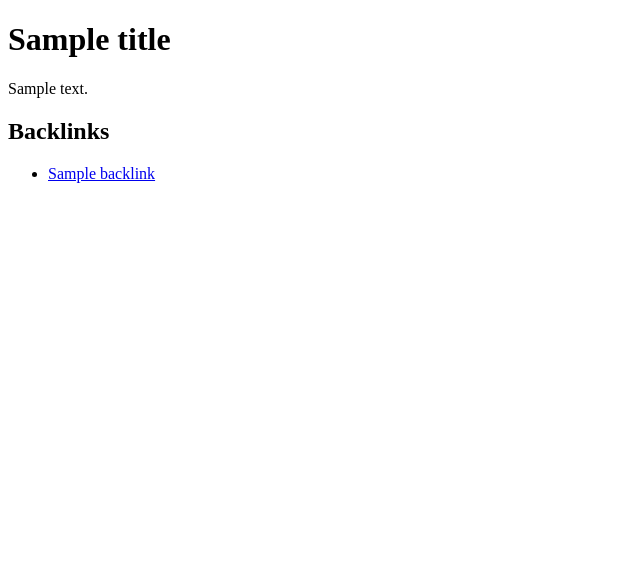
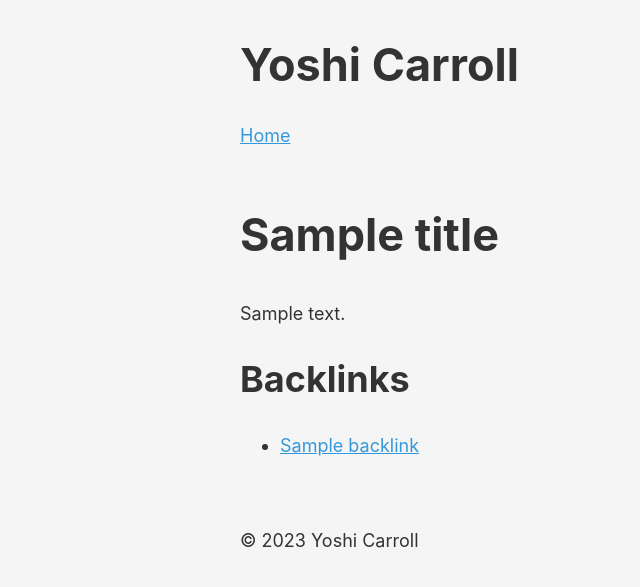
Before and after one commit to yoshicarroll/blog, a Python web app: template src/templates/post_template.html in a window 1280 px wide. Shown: the top 587 px of the page, without its empty margins (0-640 px from the left). Run offline with Jinja, Linux system fonts and the light colour scheme; the template is opened without the code that fills it: most values are stand-ins (such as "Sample title", 1, 10 or a date in 2020).

Commit message:
Add some styles!

```diff
--- a/src/main.py
+++ b/src/main.py
@@ -32,7 +32,7 @@ def convert_md_to_html(body_md):
     """
     This function takes the body of a markdown file and converts it to HTML.
     """
-    body_html = markdown.markdown(body_md, extensions=[WikiLinkExtension(base_url='./', end_url='.html')])
+    body_html = markdown.markdown(body_md, extensions=['fenced_code', WikiLinkExtension(base_url='./', end_url='.html')])
     return body_html
 
 def render_template(template_path, output_path, variables):
--- a/src/templates/post_template.html
+++ b/src/templates/post_template.html
@@ -2,21 +2,33 @@
 <html>
 <head>
     <title>{{ title }}</title>
+    <link rel="stylesheet" href="../static/styles.css">
 </head>
 <body>
+    <header>
+        <h1>Yoshi Carroll</h1>
+        <nav>
+            <a href="index.html">Home</a>
+        </nav>
+    </header>
+    <main>
+        <article>
             <h1>{{ title }}</h1>
             {{ content|safe }}
-
+        </article>
         {% if backlinks %}
+        <section>
             <h2>Backlinks</h2>
             <ul>
                 {% for backlink in backlinks %}
-        <li>
-            <a href="{{ backlink.url }}">{{ backlink.title }}</a>
-        </li>
+                <li><a href="{{ backlink.url }}">{{ backlink.title }}</a></li>
                 {% endfor %}
             </ul>
+        </section>
         {% endif %}
-
+    </main>
+    <footer>
+        <p>&copy; 2023 Yoshi Carroll</p>
+    </footer>
 </body>
 </html>
--- /dev/null
+++ b/static/styles.css
@@ -0,0 +1,102 @@
+body {
+  font-family: -apple-system, BlinkMacSystemFont, "Segoe UI", Roboto, Oxygen, Ubuntu, Cantarell, "Open Sans", "Helvetica Neue", sans-serif;
+  color: #333;
+  background-color: #f5f5f5;
+  padding: 0 20px;
+  line-height: 1.6;
+  font-size: 18px;
+
+  display: grid;
+  grid-template-columns: 1fr minmax(auto, 800px) 1fr;
+  grid-template-rows: auto 1fr auto;
+  gap: 20px;
+}
+
+header {
+  grid-column: 2 / 3;
+}
+
+main {
+  grid-column: 2 / 3;
+}
+
+footer {
+  grid-column: 2 / 3;
+}
+
+h1, h2, h3, h4, h5, h6 {
+  color: #333;
+  line-height: 1.2;
+}
+
+h1 {
+  font-size: 2.5em;
+}
+
+h2 {
+  font-size: 2em;
+}
+
+h3 {
+  font-size: 1.75em;
+}
+
+h4 {
+  font-size: 1.5em;
+}
+
+h5 {
+  font-size: 1.25em;
+}
+
+h6 {
+  font-size: 1em;
+}
+
+p {
+  margin-bottom: 1.6em;
+}
+
+ul, ol {
+  margin-bottom: 1.6em;
+}
+
+li {
+  margin-bottom: 0.8em;
+}
+
+a {
+  color: #3498db;
+}
+
+a:hover {
+  color: #2980b9;
+}
+
+strong {
+  font-weight: bold;
+}
+
+em {
+  font-style: italic;
+}
+
+code {
+  font-family: "Courier New", Courier, monospace;
+  background-color: #f8f8f8;
+  padding: 2px 4px;
+  font-size: 0.9em;
+}
+
+pre {
+  background-color: #f8f8f8;
+  padding: 20px;
+  overflow-x: auto;
+}
+
+blockquote {
+  color: #666;
+  margin: 0;
+  padding-left: 3em;
+  border-left: 0.5em #eee solid;
+}
```
Also changed, not shown: content/css_test_page.md (added, +52 -0 lines), output/another.html (+16 -4 lines), output/css_test_page.html (added, +62 -0 lines), output/first_post.html (+22 -10 lines), output/index.html (+17 -15 lines), output/second_post.html (+23 -13 lines), output/third_post.html (+16 -4 lines), src/templates/index_template.html (+14 -8 lines). Lines whose indentation alone changed are shown as unchanged.
